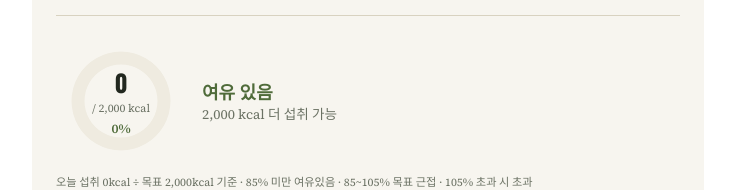
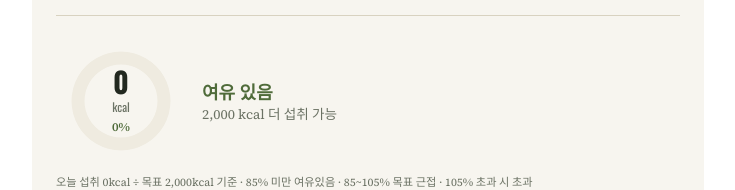
Before and after one commit to ko750125-afk/CalorieCheck, a React (Vite) app: page / in a window 1280 px wide. Shown: the part 420-610 px from the top of the page, without its empty margins (272-1007 px from the left). Built offline with nearby package versions, Linux system fonts and the light colour scheme.

Commit message:
style: remove goal calorie from circle chart center and enlarge consumed calorie number

```diff
--- a/src/App.jsx
+++ b/src/App.jsx
@@ -684,13 +684,21 @@ export default function CalorieJournal() {
               pointerEvents: "none",
             }}
           >
-            <div style={{ fontFamily: "'Oswald', sans-serif", fontSize: "1.5rem", fontWeight: 700 }}>
+            <div
+              style={{
+                fontFamily: "'Oswald', sans-serif",
+                fontSize: "1.8rem",
+                fontWeight: 700,
+                color: COLOR.ink,
+                lineHeight: 1.1,
+              }}
+            >
               {total.toLocaleString()}
             </div>
-            <div style={{ color: COLOR.inkDim, fontSize: "0.7rem" }}>
-              / {goal.toLocaleString()} kcal
+            <div style={{ fontFamily: "'Oswald', sans-serif", color: COLOR.inkDim, fontSize: "0.75rem" }}>
+              kcal
             </div>
-            <div style={{ color: statusColor, fontSize: "0.8rem", fontWeight: 600, marginTop: "2px" }}>
+            <div style={{ color: statusColor, fontSize: "0.75rem", fontWeight: 600, marginTop: "2px" }}>
               {Math.round(ratio * 100)}%
             </div>
           </div>
```
Also changed, not shown: calorie-check.jsx (+12 -4 lines).
